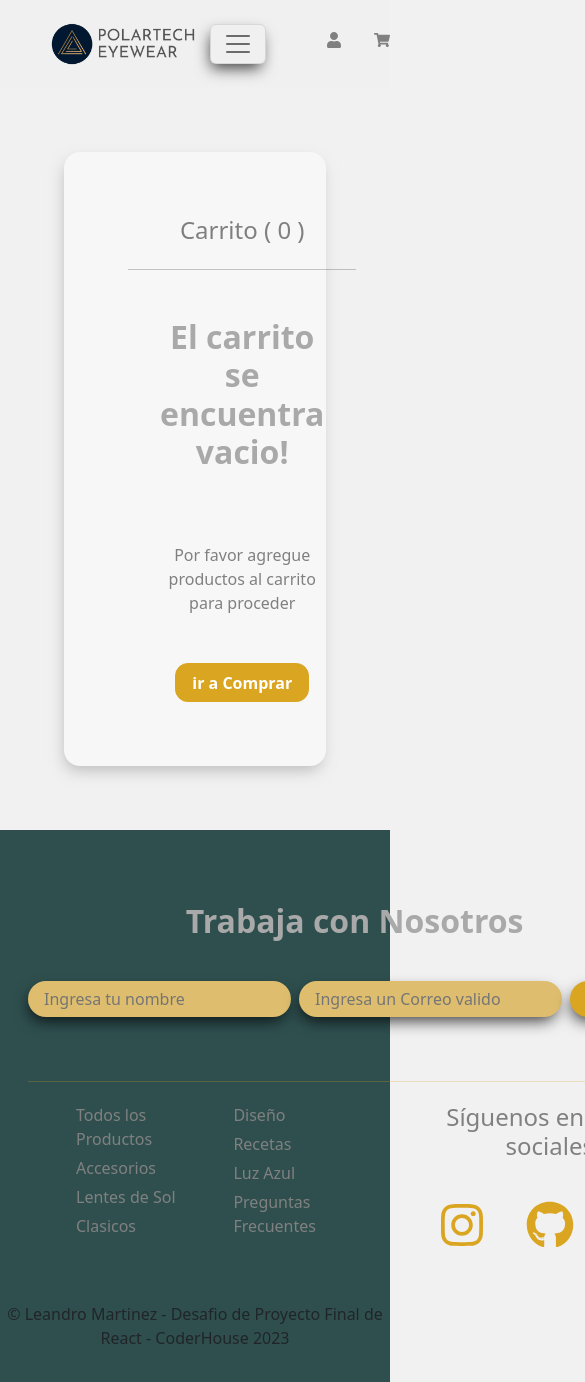
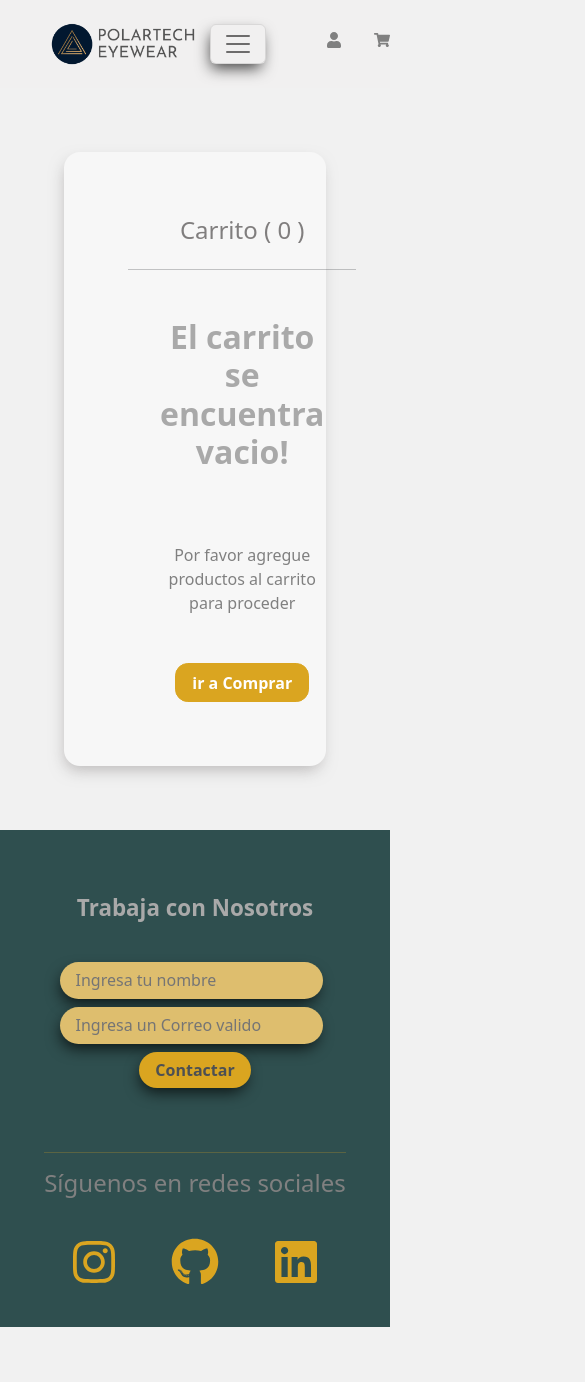
Before and after one commit to leandroMz/PreEntrega1Martinez, a React (Vite) app: page /cart in a window 390 px wide. Shown: the top 1382 px of the page, 585 px wide, since content can reach past the window. After the commit the page ends 1327 px from the top, so only its background shows below. Built offline with nearby package versions, Linux system fonts and the light colour scheme.

Commit message:
subiendo mejoras foot

```diff
--- a/src/App.jsx
+++ b/src/App.jsx
@@ -18,8 +18,6 @@ function App() {
           <Route path="/category/:cid" element={<ItemListContainer greeting={"Bienvenidos"} />} />
           <Route path="/detail/:pid" element={<ItemDetailContainer/>} />
           <Route path='/cart' element={<CartContainer />} />
-          {/* <Route path="/notfound" element={<NotFound />} /> */}
-          {/* <Route path="*" element={< Navigate to='/notfound'/>} /> */}
           <Route path="*" element={< Navigate to='/' />} />
         </Routes>
         <Footer/>
--- a/src/components/Footer/Footer.css
+++ b/src/components/Footer/Footer.css
@@ -114,21 +114,15 @@ button:hover {
 }
 
 .errores-push {
-    font-family: var(--fontPrincipal);
     font-size: .9em;
-    background-color: var(--TitulosDark);
-    color: var(--TitulosLight);
+    background-color: rgb(39, 45, 39);
     border-radius: 1rem;
     padding: .2rem 1rem;
-    border: 2px solid;
+    border: 2px solid red;
 }
 
 .danger {
     border: 2px solid red;
-}
-
-.pass {
-    border: 2px solid green;
 }
 
 .orderFootFooter {
@@ -139,3 +133,55 @@ button:hover {
 .footerRedes {
     padding-left: 2rem;
 }
+
+@media (max-width: 800px) {
+    .footerUbication, .linksOrderFoot, .footerTextP{
+        display: none;
+    }
+footer{
+    padding: 1px 1rem 3rem;
+}
+.form-start{
+    display: flex;
+    flex-direction: column;
+    align-items: center;
+}
+input{
+    margin-bottom: .5rem ;
+}
+#parent{
+    display: flex;
+    flex-direction: column;
+}
+.errores-push {
+    font-size: .8em;
+    border-radius: 1rem;
+    padding: .2rem 1rem;
+    border: 2px solid red;
+}
+
+.containerFoot{
+    display: flex;
+    flex-direction: column-reverse;
+}
+.form-contact h4{
+    font-size: 1.4em;
+    /* position: relative; */
+    /* top: 1rem; */
+}
+.orderFootFooter{
+    display: flex;
+    flex-direction: column-reverse;
+}
+.footerRedes{
+    padding: 0;
+}
+}
+
+
+
+
+@media (min-width: 801px) and (max-width: 900px) {
+}
+@media (min-width: 800px) {
+}
--- a/src/components/Footer/Footer.jsx
+++ b/src/components/Footer/Footer.jsx
@@ -44,7 +44,7 @@ export const Footer = () => {
   }
   return (
     <footer>
-      <div className="container">
+      <div className="container containerFoot">
         <div className="contact">
           <div className="form-contact">
             <h4>Trabaja con Nosotros</h4>
@@ -93,7 +93,7 @@ export const Footer = () => {
           </div>
           <hr className='hrFoot'/>
           <div className='orderFootFooter'>
-            <div>
+            <div className='linksOrderFoot'>
               <ul>
                 <div>
                   <li>
@@ -158,7 +158,7 @@ export const Footer = () => {
           </div>
         </div>
       </div>
-      <div className="text-center py-3">
+      <div className="text-center footerTextP">
         <p>&copy; Leandro Martinez - Desafio de Proyecto Final de React - CoderHouse 2023</p>
       </div>
     </footer>
--- a/src/components/ItemListContainer/ItemListContainer.jsx
+++ b/src/components/ItemListContainer/ItemListContainer.jsx
@@ -28,8 +28,6 @@ export const ItemListContainer = ({ greeting }) => {
         .finally(() => setLoading(false))
     }
   }, [cid])
-
-
   const categoriesInfo = {
     Clasico: {
       title: 'Anteojos Clásicos',
```
Also changed, not shown: src/components/CartContainer/CartContainer.jsx (+0 -10 lines), src/util/mFetch.js (deleted, +0 -24 lines).
